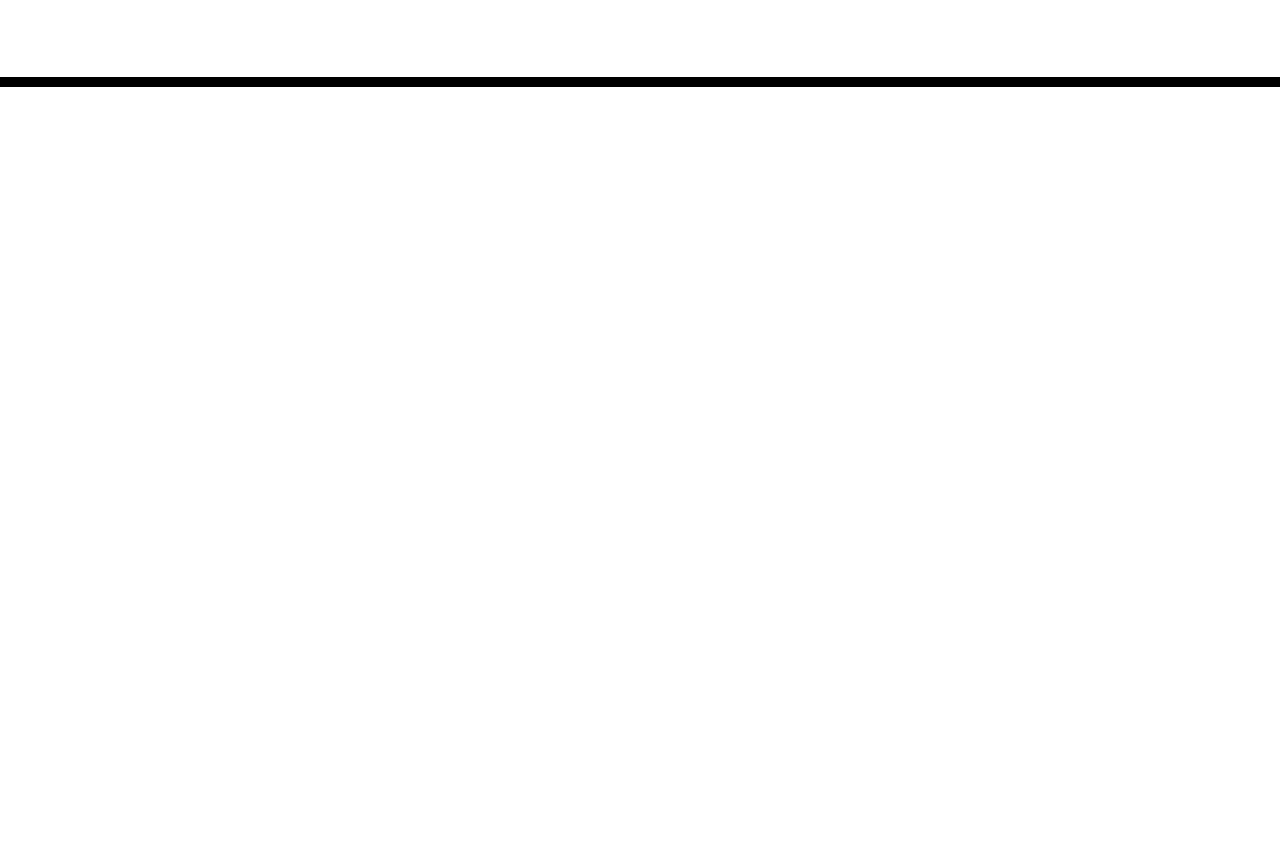
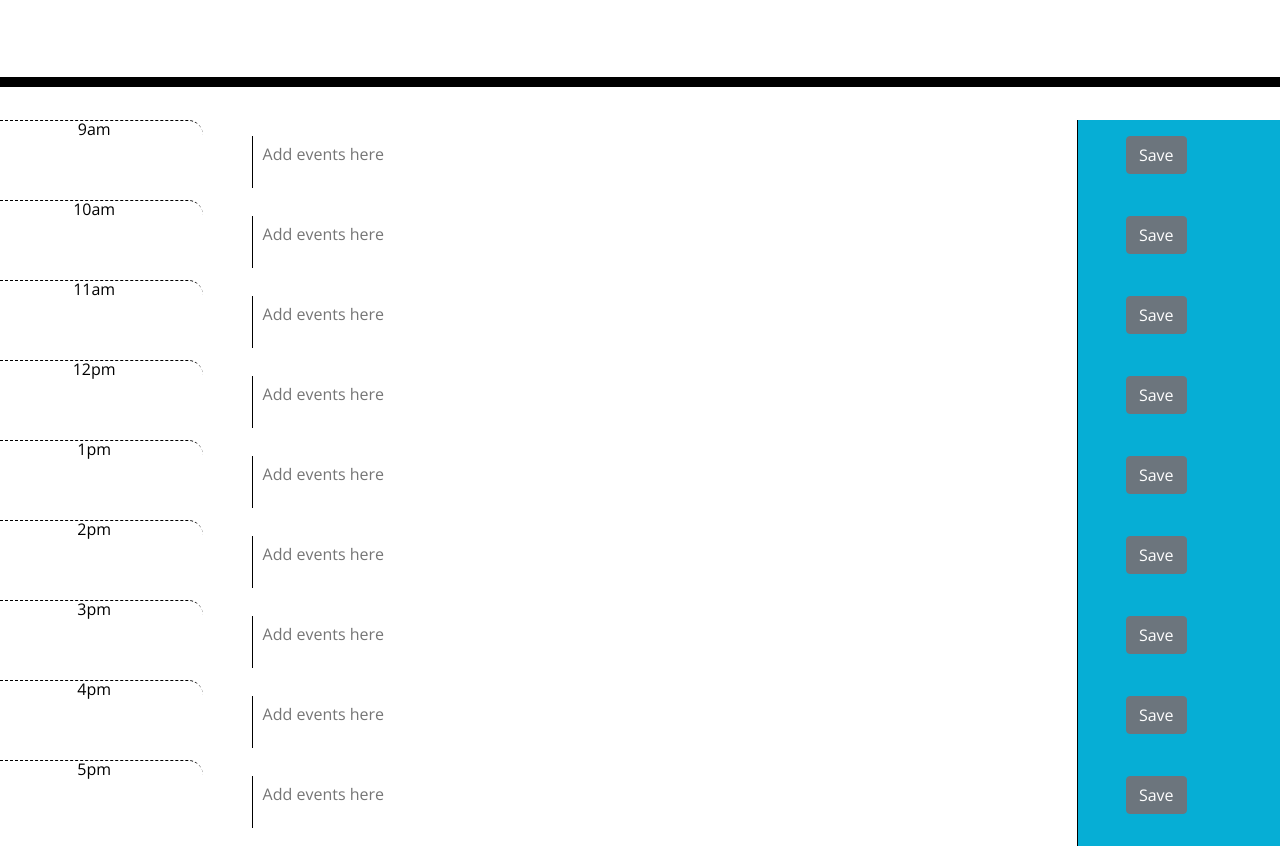
Before and after one commit to shamimimtiaz/work-day-planner, a plain HTML site: page index.html in a window 1280 px wide. Shown: the part 181-1030 px from the top of the page. Before the commit the page ends 800 px from the top, so only its background shows below. Drawn offline with nearby package versions, Linux system fonts and the light colour scheme; files that its build step writes are made by us from their sources.

Commit message:
create time block and button in HTML

```diff
--- a/index.html
+++ b/index.html
@@ -32,7 +32,90 @@
       <!-- Timeblocks go here -->
     </div>
 
-    <script src="https://code.jquery.com/jquery-3.4.1.min.js"></script>
-    <script src="https://cdnjs.cloudflare.com/ajax/libs/moment.js/2.24.0/moment.min.js"></script>
-  </body>
+    <div class="row">
+      <div class="col-2 time-block hour" id="9">9am</div>
+      <div class="col-8 time-slot">
+        <textarea id="nineAm" placeholder="Add events here" class="calendar-item" rows="2" cols="50" ></textarea>
+      </div>
+      <div class="col-2 saveBtn">
+        <button id="9am" class="btn btn-secondary">Save</button>
+      </div>
+    </div>
+    <div class="row">
+      <div class="col-2 time-block hour" id="10">10am</div>
+      <div class="col-8 time-slot">
+        <textarea id="tenAm" placeholder="Add events here" class="calendar-item" rows="2" cols="50"></textarea>
+      </div>
+      <div class="col-2 saveBtn">
+        <button id="10am" class="btn btn-secondary">Save</button>
+      </div>
+    </div>
+    <div class="row">
+      <div class="col-2 time-block hour" id="11">11am</div>
+      <div class="col-8 time-slot">
+        <textarea id="elevenAm" placeholder="Add events here" class="calendar-item" rows="2" cols="50"></textarea>
+      </div>
+      <div class="col-2 saveBtn">
+        <button id="11am" class="btn btn-secondary">Save</button>
+      </div>
+    </div>
+    <div class="row">
+      <div class="col-2 time-block hour" id="12">12pm</div>
+      <div class="col-8 time-slot">
+        <textarea id="twelvePm" placeholder="Add events here" class="calendar-item" rows="2" cols="50"></textarea>
+      </div>
+      <div class="col-2 saveBtn">
+        <button id="12pm" class="btn btn-secondary">Save</button>
+      </div>
+    </div>
+    <div class="row">
+      <div class="col-2 time-block hour" id="13">1pm</div>
+      <div class="col-8 time-slot">
+        <textarea id="onePm" placeholder="Add events here" class="calendar-item" rows="2" cols="50"></textarea>
+      </div>
+      <div class="col-2 saveBtn">
+        <button id="1pm" class="btn btn-secondary">Save</button>
+      </div>
+    </div>
+    <div class="row">
+      <div class="col-2 time-block hour" id="14">2pm</div>
+      <div class="col-8 time-slot">
+        <textarea id="twoPm" placeholder="Add events here" class="calendar-item" rows="2" cols="50"></textarea>
+      </div>
+      <div class="col-2 saveBtn">
+        <button id="2pm" class="btn btn-secondary">Save</button>
+      </div>
+    </div>
+    <div class="row">
+      <div class="col-2 time-block hour" id="15">3pm</div>
+      <div class="col-8 time-slot">
+        <textarea id="threePm" placeholder="Add events here" class="calendar-item" rows="2" cols="50"></textarea>
+      </div>
+      <div class="col-2 saveBtn">
+        <button id="3pm" class="btn btn-secondary">Save</button>
+      </div>
+    </div>
+    <div class="row">
+      <div class="col-2 time-block hour" id="16">4pm</div>
+      <div class="col-8 time-slot">
+        <textarea id="fourPm" placeholder="Add events here" class="calendar-item" rows="2" cols="50"></textarea>
+      </div>
+      <div class="col-2 saveBtn">
+        <button id="4pm" class="btn btn-secondary">Save</button>
+      </div>
+    </div>
+    <div class="row">
+      <div class="col-2 time-block hour" id="17">5pm</div>
+      <div class="col-8 time-slot">
+        <textarea id="fivePm" placeholder="Add events here" class="calendar-item" rows="2" cols="50"></textarea>
+      </div>
+      <div class="col-2 saveBtn">
+        <button id="5pm" class="btn btn-secondary">Save</button>
+      </div>
+    </div>
+  </div>
+  <script src="https://code.jquery.com/jquery-3.4.1.min.js"></script>
+  <script src="https://cdnjs.cloudflare.com/ajax/libs/moment.js/2.24.0/moment.min.js"></script>
+  <script src="./develop/script.js"></script>
+</body>
 </html>
```
